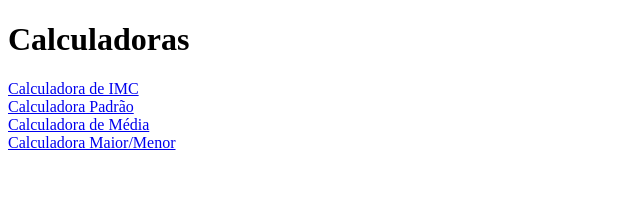
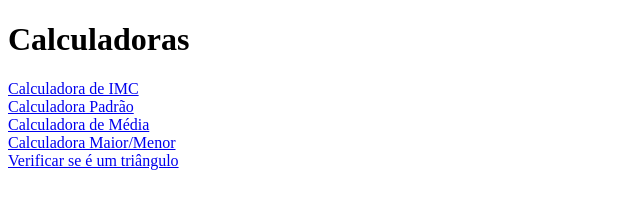
Before and after one commit to TheNisTh/T31-apps, a plain HTML site: page index.html in a window 1280 px wide. Shown: the whole page, without its empty margins (0-640 px from the left). Drawn offline with Linux system fonts and the light colour scheme.

Commit message:
novas alterações 2

```diff
--- a/index.html
+++ b/index.html
@@ -23,8 +23,8 @@
         Calculadora Maior/Menor
     </a>
     <br/>
-    <a href="">
-
+    <a href="app-triangulo/descobrirtriangulo.html">
+        Verificar se é um triângulo
     </a>
 </body>
 </html>
```
